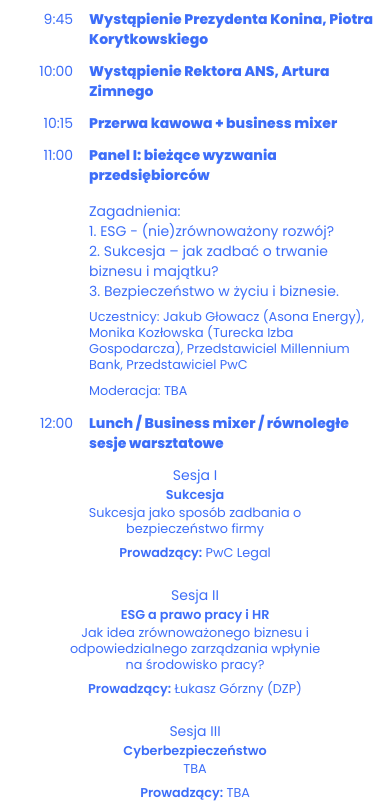
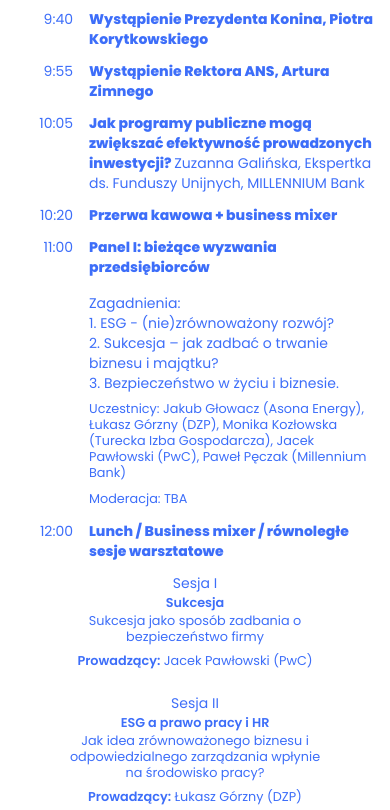
Before and after one commit to pospieszja/konin-business-meeting-2022, a website built with Vite: page index.html in a window 390 px wide. Shown: the part 3778-4588 px from the top of the page. Built offline with nearby package versions, Linux system fonts and the light colour scheme.

Commit message:
Changes in agenda

```diff
--- a/index.html
+++ b/index.html
@@ -113,7 +113,7 @@
               <svg class="-top-8 left-4 absolute fill-white h-16" viewBox="0 0 374.18 457.32"><path d="M414.93,215.92,151.09,42.73C114.37,18.64,65.58,45,65.63,89l.25,346.7c0,43.95,48.9,70.21,85.55,46L415,308.11c33.14-21.82,33.1-70.44,0-92.19" transform="translate(-65.63 -33.59)"/></svg>
               <p class="-top-4 left-8 text-[#009fe3] absolute">3</p>
               <p>
-              Cyberbezpieczeństwo
+              Bezpieczeństwo w biznesie
             </p>
           </div>
           <div class="bg-[#009fe3] border-[4px] border-white rounded-lg py-10 px-4 sm:w-[260px] w-[268px] sm:h-[120px] h-[135px] flex items-center justify-center relative">
@@ -150,15 +150,19 @@
           <p class="w-5/6 font-bold">Otwarcie konferencji <span class="font-normal">(Mateusz Kowalewski IGWW i Damian Brzóska TIG)</span></p>
         </div>
         <div class="flex justify-start space-x-4 my-3">
-          <p class="w-1/6 text-right">9:45</p>
+          <p class="w-1/6 text-right">9:40</p>
           <p class="w-5/6 font-bold">Wystąpienie Prezydenta Konina, Piotra Korytkowskiego</p>
         </div>
         <div class="flex justify-start space-x-4 my-3">
-          <p class="w-1/6 text-right">10:00</p>
+          <p class="w-1/6 text-right">9:55</p>
           <p class="w-5/6 font-bold">Wystąpienie Rektora ANS, Artura Zimnego</p>
         </div>
         <div class="flex justify-start space-x-4 my-3">
-          <p class="w-1/6 text-right">10:15</p>
+          <p class="w-1/6 text-right">10:05</p>
+          <p class="w-5/6 font-bold">Jak programy publiczne mogą zwiększać efektywność prowadzonych inwestycji? <span class="font-normal">Zuzanna Galińska, Ekspertka ds. Funduszy Unijnych, MILLENNIUM Bank</span></p>
+        </div>
+        <div class="flex justify-start space-x-4 my-3">
+          <p class="w-1/6 text-right">10:20</p>
           <p class="w-5/6 font-bold">Przerwa kawowa + business mixer</p>
         </div>
         <div class="flex justify-start space-x-4 my-3">
@@ -169,7 +173,7 @@
             <p>1. ESG - (nie)zrównoważony rozwój?</p>
             <p>2. Sukcesja – jak zadbać o trwanie biznesu i majątku?</p>
             <p>3. Bezpieczeństwo w życiu i biznesie.</p>
-            <p class="sm:text-[1rem] text-[0.8rem] pt-2 leading-tight">Uczestnicy: Jakub Głowacz (Asona Energy), Monika Kozłowska (Turecka Izba Gospodarcza), Przedstawiciel Millennium Bank, Przedstawiciel PwC
+            <p class="sm:text-[1rem] text-[0.8rem] pt-2 leading-tight">Uczestnicy: Jakub Głowacz (Asona Energy), Łukasz Górzny (DZP), Monika Kozłowska (Turecka Izba Gospodarcza), Jacek Pawłowski (PwC), Paweł Pęczak (Millennium Bank)
             </p>
             <p class="sm:text-[1rem] text-[0.8rem] pt-2">Moderacja: TBA
             </p>
@@ -180,7 +184,7 @@
           <p class="w-5/6 font-bold">Lunch / Business mixer / równoległe sesje warsztatowe</p>
         </div>
         <div class="flex flex-col justify-center gap-y-6 lg:gap-y-0 lg:gap-x-6 lg:flex-row text-center ">
-          <div class="flex flex-col items-center lg:w-1/4">
+          <div class="flex flex-col items-center lg:w-1/3">
             <p>
               Sesja I
             </p>
@@ -190,10 +194,10 @@
             <p class="text-[0.8rem] leading-tight w-3/4">
               Sukcesja jako sposób zadbania o bezpieczeństwo firmy
             </p>
-            <p class="pt-2 text-[0.8rem] leading-tight w-3/4"><span class="font-semibold">Prowadzący:</span> PwC Legal
+            <p class="pt-2 text-[0.8rem] leading-tight w-3/4"><span class="font-semibold">Prowadzący:</span> Jacek Pawłowski (PwC)
             </p>
           </div>
-          <div class="flex flex-col items-center lg:w-1/4">
+          <div class="flex flex-col items-center lg:w-1/3">
             <p>
               Sesja II
             </p>
@@ -206,22 +210,9 @@
             <p class="pt-2 text-[0.8rem] leading-tight w-3/4"><span class="font-semibold">Prowadzący:</span> Łukasz Górzny (DZP)
             </p>
           </div>
-          <div class="flex flex-col items-center lg:w-1/4">
-            <p>
-              Sesja III
-            </p>
-            <p class="sm:text-[1rem] text-[0.8rem] font-semibold">
-              Cyberbezpieczeństwo
-            </p>
-            <p class="sm:text-[0.8rem] text-[0.8rem] leading-tight w-3/4">
-              TBA
-            </p>
-            <p class="pt-2 text-[0.8rem] leading-tight w-3/4"><span class="font-semibold">Prowadzący:</span> TBA
-            </p>
-          </div>
         </div>
         <div class="flex justify-start space-x-4 my-3">
-          <p class="w-1/6 text-right">13:00</p>
+          <p class="w-1/6 text-right">13:30</p>
           <div class="w-5/6">
             <p class="font-bold mb-4">Panel II: Jaka przyszłość czeka biznes w Wielkopolsce Wschodniej?</p>
             <p>Zagadnienia:</p>
```
